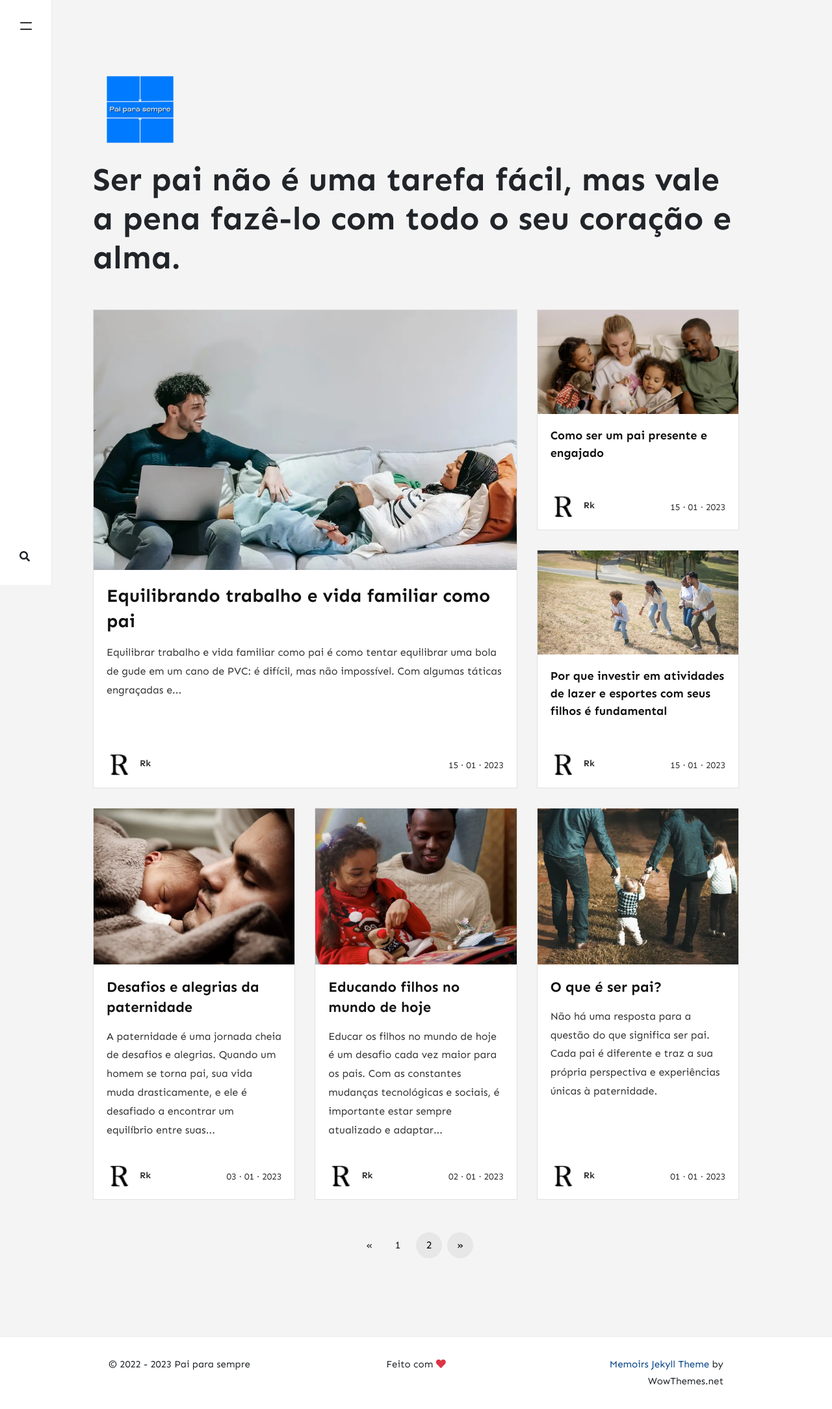
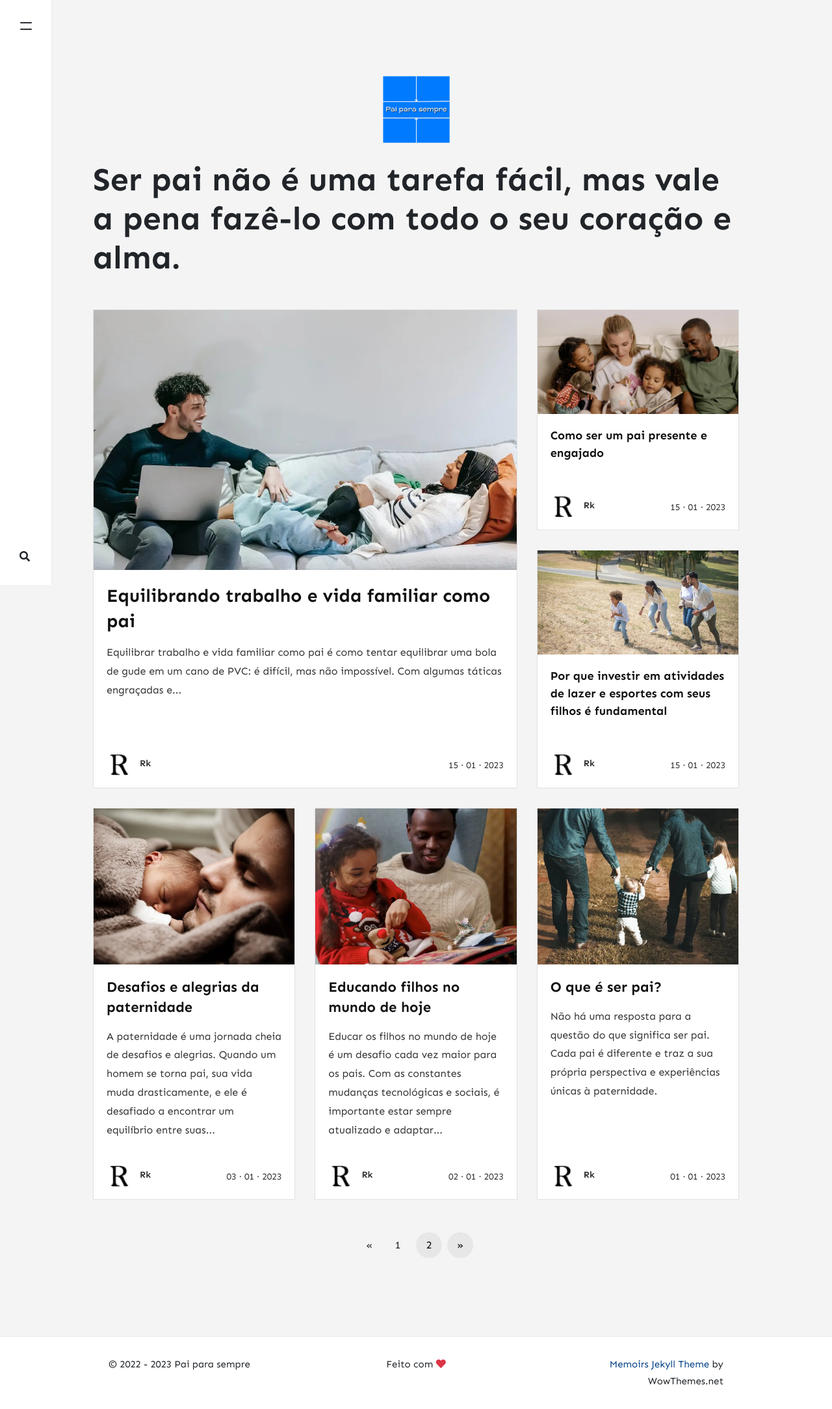
Before and after one commit to RuanAyram/paiparasempre_blog, a Jekyll site: the page built from index.html, in a window 1280 px wide. Shown: the whole page at 65% size. Built offline with Jekyll 4.4.1, drawn with Linux system fonts in a browser that asks for light colours; nearby versions of some CDN libraries; the list of posts is cut into pages by our own code; comment, search, counter and statistics services are not loaded.

Commit message:
:fire: Adjustments navbar > front

```diff
--- a/_sass/bootstrap/_navbar.scss
+++ b/_sass/bootstrap/_navbar.scss
@@ -50,13 +50,15 @@
 // Used for brand, project, or site names.
 
 .navbar-brand {
-  display: inline-block;
+  display: flex;
+  justify-content: center;
   padding-top: $navbar-brand-padding-y;
   padding-bottom: $navbar-brand-padding-y;
   margin-right: $navbar-padding-x;
   @include font-size($navbar-brand-font-size);
   line-height: inherit;
   white-space: nowrap;
+  width: 100%;
 
   @include hover-focus() {
     text-decoration: none;
```
